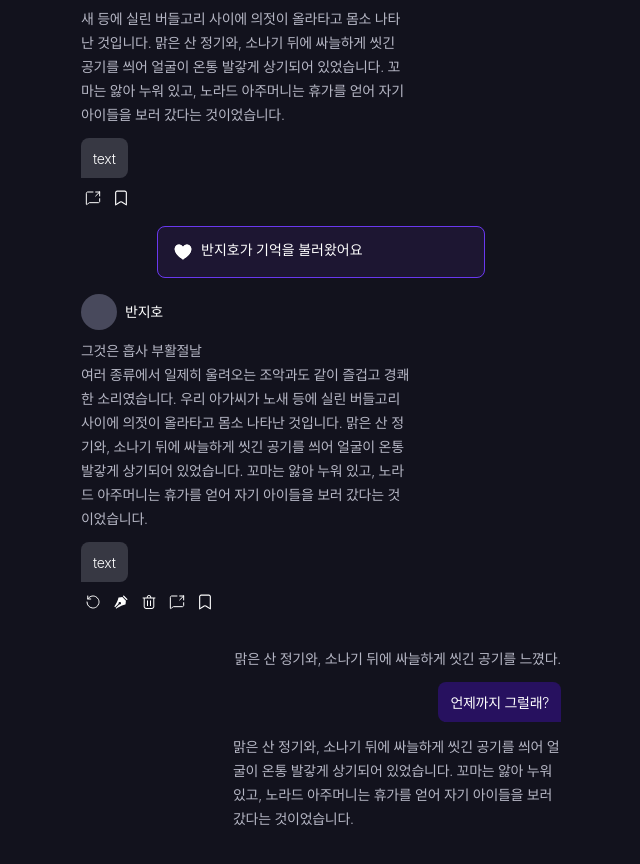
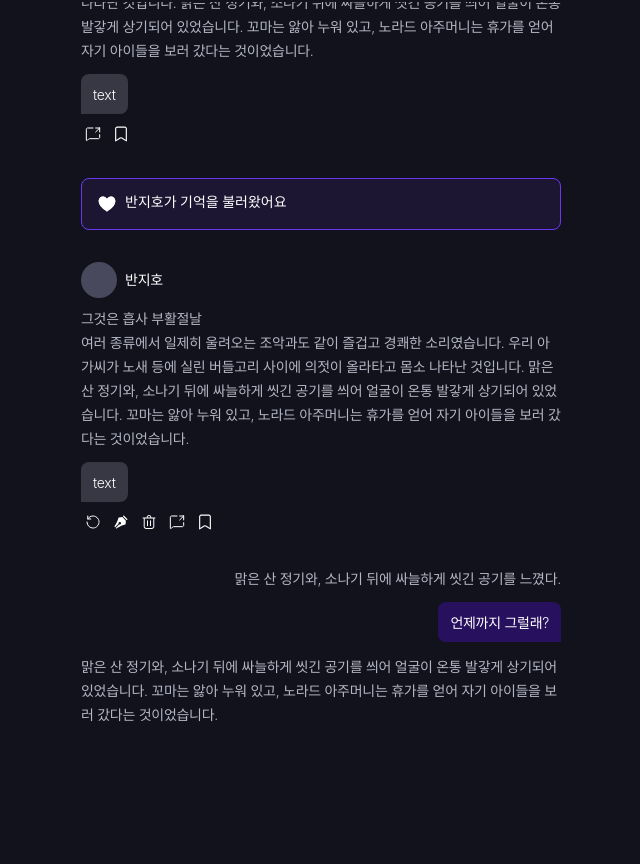
Before and after one commit to irenee-14/This-is-the-first-lesson, a React (Vite) app in the folder frontend/: page /chat in a window 1280 px wide. Shown: the part 798-1662 px from the top of the page, without its empty margins (319-959 px from the left). Built offline with nearby package versions, Linux system fonts and the light colour scheme; a web font is replaced by a local one.

Commit message:
style: css 조정

```diff
--- a/frontend/src/components/features/MyMessage.tsx
+++ b/frontend/src/components/features/MyMessage.tsx
@@ -55,7 +55,7 @@
   };
 
   return (
-    <div className="flex flex-col gap-2 p-4 max-w-[360px] ml-auto">
+    <div className="flex flex-col gap-2 p-4 w-full ml-auto">
       {/* 메시지 내용 */}
       <div>{parseContent(content)}</div>
     </div>
--- a/frontend/src/components/features/OtherMessage.tsx
+++ b/frontend/src/components/features/OtherMessage.tsx
@@ -74,7 +74,7 @@
   };
 
   return (
-    <div className="flex flex-col gap-2 max-w-[360px] p-4">
+    <div className="flex flex-col gap-2 w-full p-4">
       {/* 프로필 섹션 */}
       <div className="flex items-center gap-2">
         <div className="w-9 h-9 rounded-full bg-gray-700 flex-shrink-0">
--- a/frontend/src/pages/Chat.tsx
+++ b/frontend/src/pages/Chat.tsx
@@ -126,7 +126,7 @@
                 case "notification":
                   return (
                     <div key={message.id} className="flex justify-center">
-                      <div className="max-w-[328px] w-full">
+                      <div className="w-full p-4">
                         <Notification content={message.content[0]} />
                       </div>
                     </div>
```
